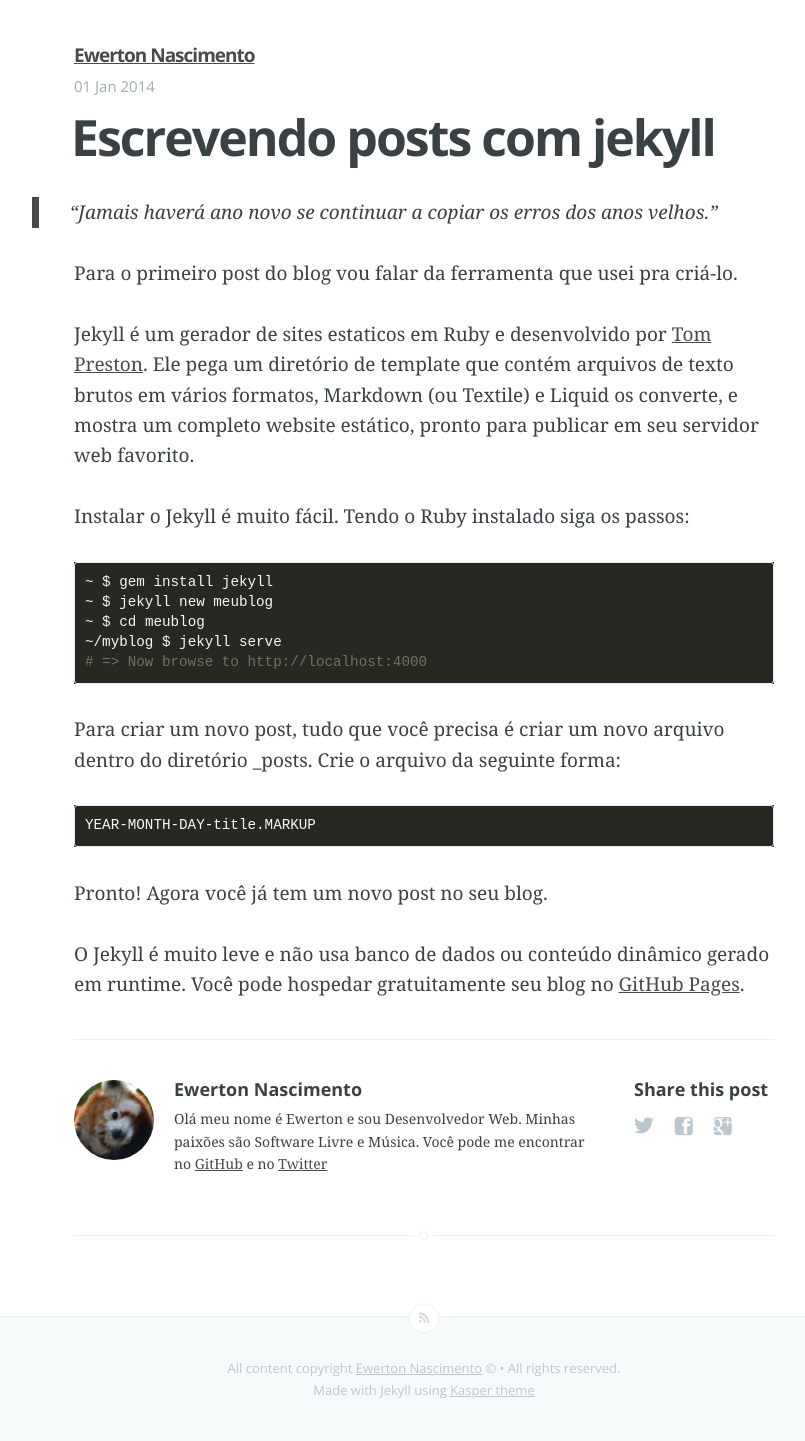
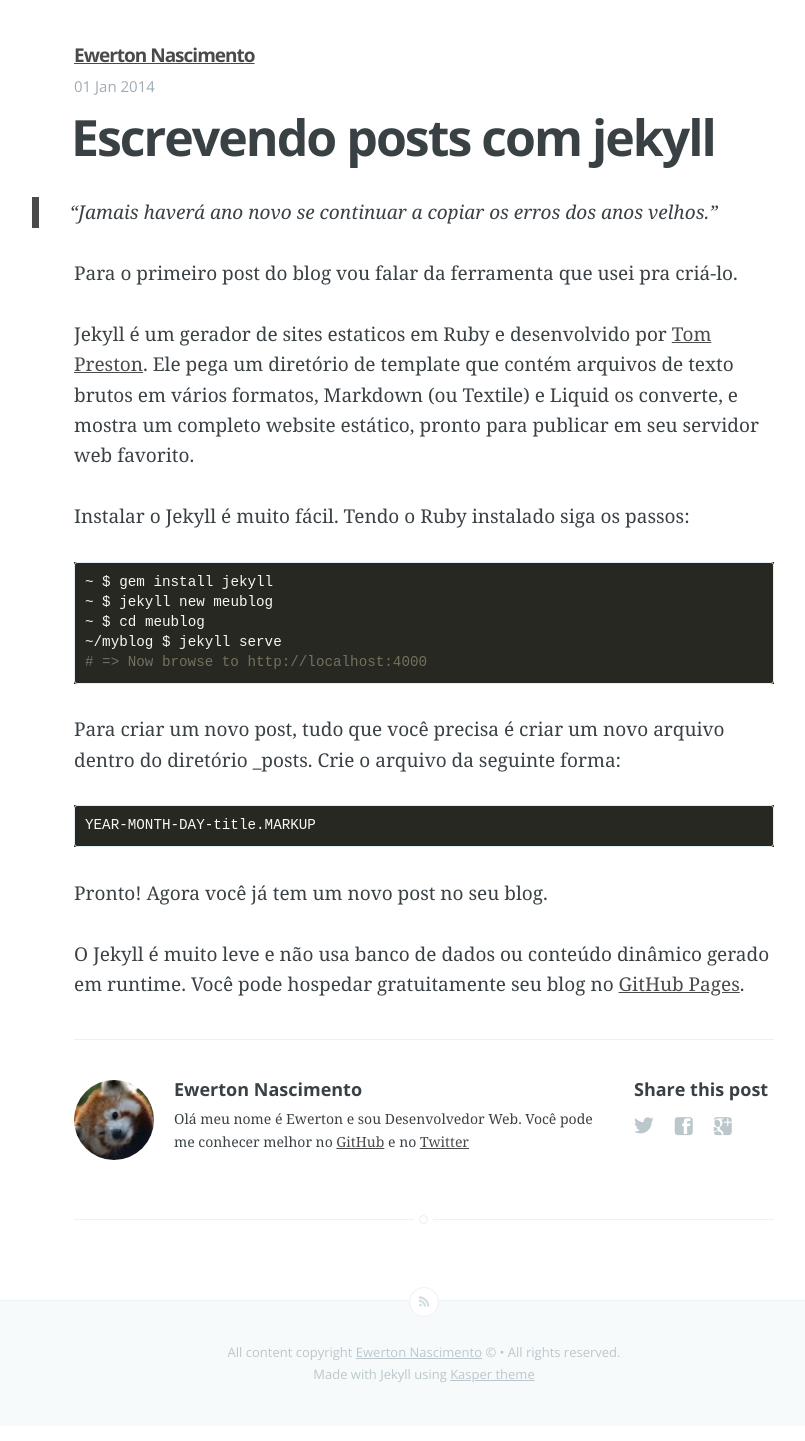
Before and after one commit to mjmendo/mjmendo.github.io, a Jekyll site: the page built from _posts/2014-01-01-escrevendo-posts-com-jekyll.md, in a window 1280 px wide. Shown: the whole page, without its empty margins (216-1021 px from the left). Built offline with Jekyll 4.4.1, drawn with Linux system fonts in a browser that asks for light colours; Markdown is read by kramdown in place of the engine named in the settings.

Commit message:
update post

```diff
--- a/_layouts/default.html
+++ b/_layouts/default.html
@@ -60,7 +60,7 @@
       m=s.getElementsByTagName(o)[0];a.async=1;a.src=g;m.parentNode.insertBefore(a,m)
       })(window,document,'script','//www.google-analytics.com/analytics.js','ga');
 
-      ga('create', 'UA-46908933-1', 'havoki.github.io');
+      ga('create', 'UA-46908933-1', 'ewertonorg.github.io');
       ga('send', 'pageview');
 
    </script>
--- a/_layouts/post.html
+++ b/_layouts/post.html
@@ -54,8 +54,7 @@
                     	<h4> {{ site.author }} </h4>
                     	<!-- Author Bio -->
                     	<p>
-                    		Olá meu nome é Ewerton e sou Desenvolvedor Web. Minhas paixões são Software Livre e Música.
-                    		Você pode me encontrar no <a href="https://github.com/havoki">GitHub</a> e no <a href="https://twitter.com/tomhavoki">Twitter</a>
+                    		Olá meu nome é Ewerton e sou Desenvolvedor Web. Você pode me conhecer melhor no <a href="https://github.com/ewertonorg">GitHub</a> e no <a href="https://twitter.com/ewertonorg">Twitter</a>
                     	</p>
                     </article>
                 </section>
--- a/projects.html
+++ b/projects.html
@@ -16,7 +16,7 @@
 </head>
 <body>
 
-	<a href="https://github.com/havoki/">
+	<a href="https://github.com/ewertonorg/">
 		<img class="github-ribbon" src="assets/images/github-ribbon.png" alt="Fork me on GitHub">
 	</a>
 
@@ -27,11 +27,11 @@
 
 	<div class="projects">
 		<div data-repo="Leitech/leitech" class="github-box-wrap"></div>
-		<div data-repo="ewertonorg/havoki.github.io" class="github-box-wrap"></div>
+		<div data-repo="ewertonorg/ewertonorg.github.io" class="github-box-wrap"></div>
 		<div data-repo="ewertonorg/jekyllrb.com.br" class="github-box-wrap"></div>
 	</div>
 	<p class='more'>
-            <a href='https://github.com/havoki/'>Confira a lista completa dos projetos.</a>
+            <a href='https://github.com/ewertonorg/'>Confira a lista completa dos projetos.</a>
 	</p>
 
 	<img id="github-logo" src="assets/images/github-cat.png" alt="Github Cat" />
```
